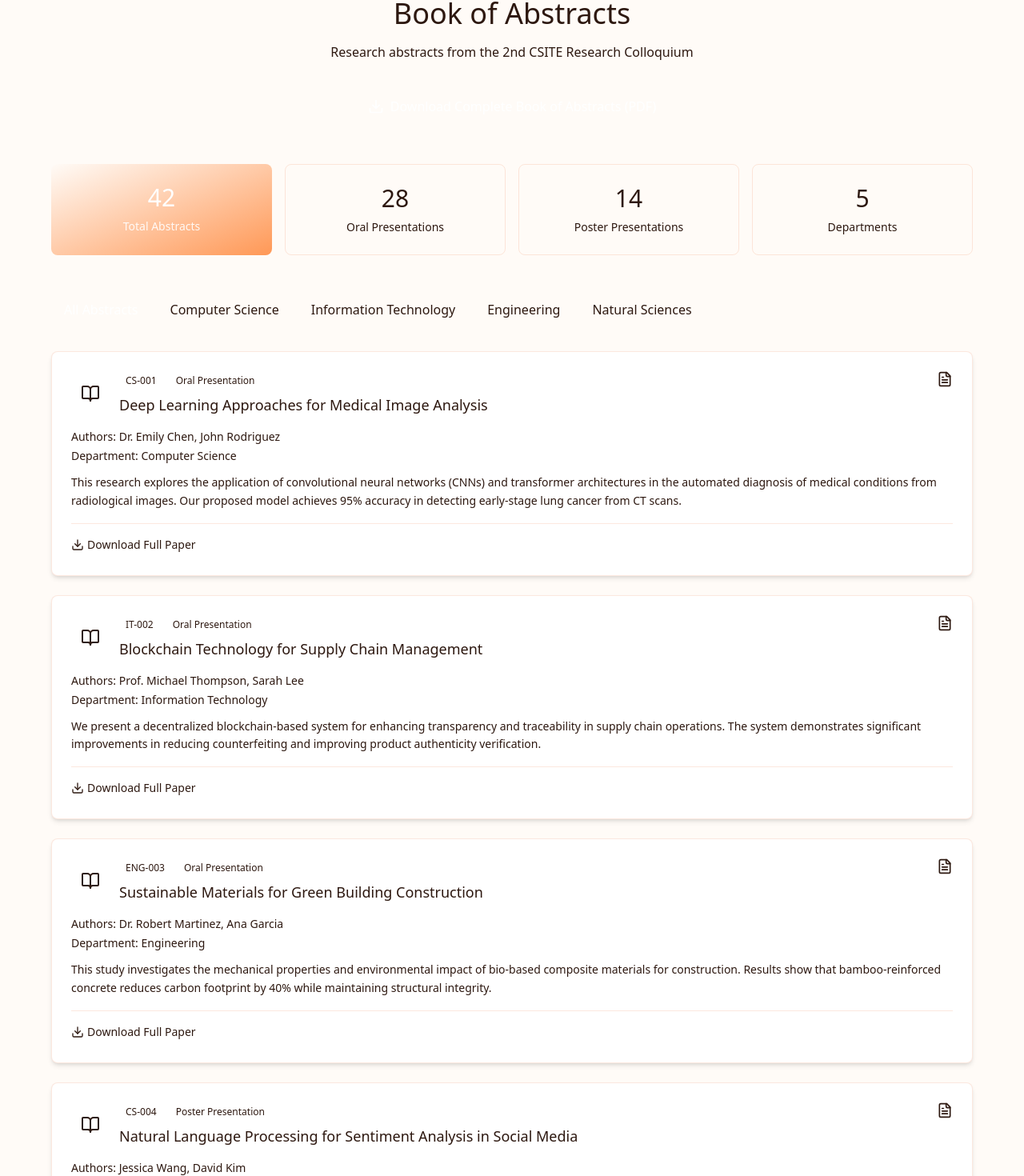
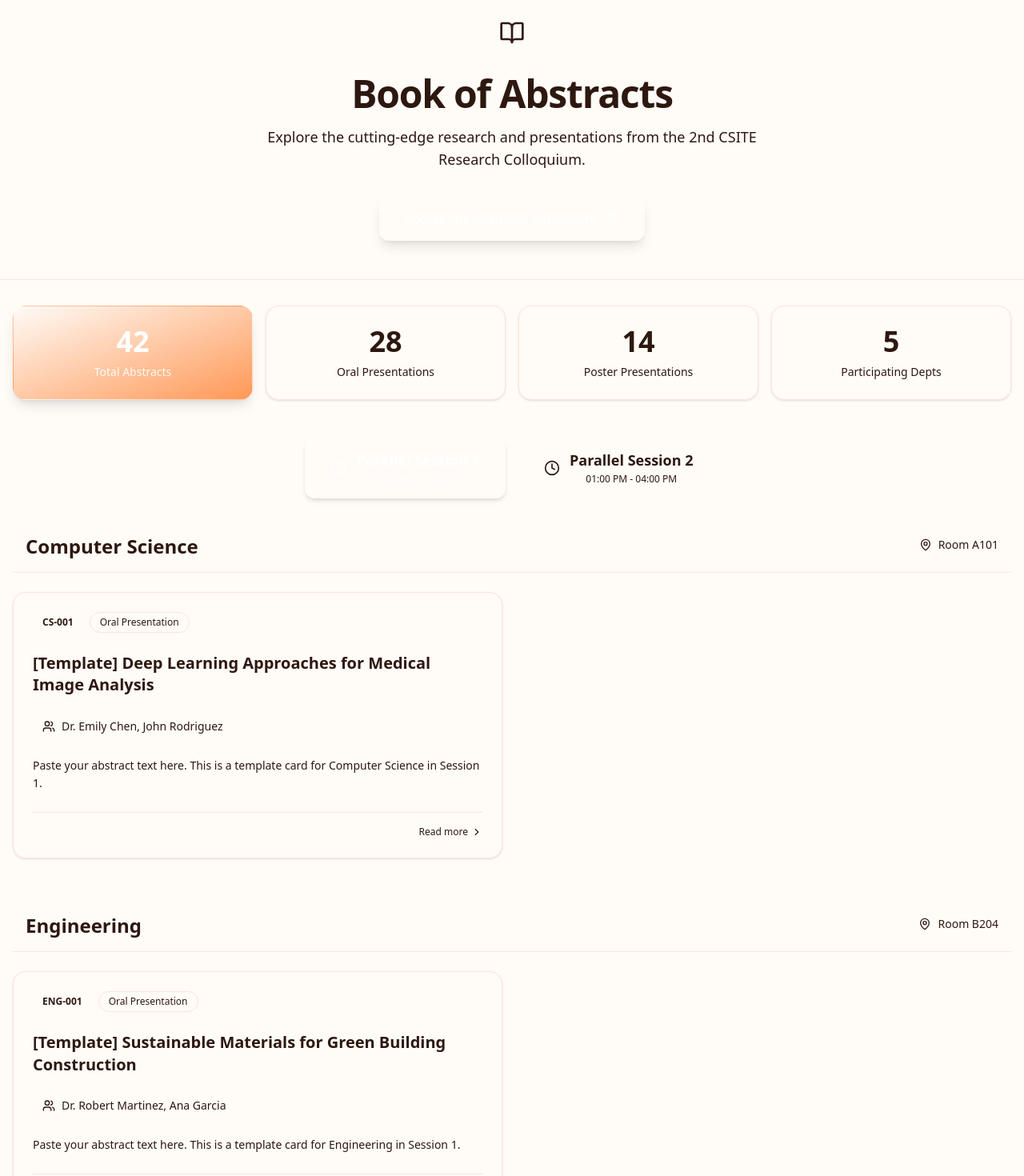
Before and after one commit to 25Andrae/csite-colloquium, a React (Vite) app: page /csite-colloquium/book-of-abstract in a window 1280 px wide. Shown: the part 139-1609 px from the top of the page at 80% size. Built offline with nearby package versions, Linux system fonts and the light colour scheme.

Commit message:
BK ABSTRACT

```diff
--- a/src/app/components/BookOfAbstract.jsx
+++ b/src/app/components/BookOfAbstract.jsx
@@ -1,183 +1,237 @@
-import { BookOpen, Download, FileText } from "lucide-react";
+import React, { useState } from "react";
+import {
+  BookOpen,
+  ExternalLink,
+  Users,
+  MapPin,
+  Clock,
+  ChevronRight
+} from "lucide-react";
 
 export function BookOfAbstract() {
-  const abstracts = [
+  const [activeSession, setActiveSession] = useState("session1");
+
+  // TEMPLATE STRUCTURE: Fill your abstracts in the respective arrays below
+  const conferenceData = {
+    session1: {
+      id: "session1",
+      title: "Parallel Session 1",
+      time: "09:00 AM - 12:00 PM",
+      subjects: [
+        {
+          category: "Computer Science",
+          room: "Room A101",
+          abstracts: [
             {
               id: "CS-001",
-      title: "Deep Learning Approaches for Medical Image Analysis",
+              title: "[Template] Deep Learning Approaches for Medical Image Analysis",
               authors: "Dr. Emily Chen, John Rodriguez",
-      department: "Computer Science",
               type: "Oral Presentation",
-      abstract: "This research explores the application of convolutional neural networks (CNNs) and transformer architectures in the automated diagnosis of medical conditions from radiological images. Our proposed model achieves 95% accuracy in detecting early-stage lung cancer from CT scans.",
+              abstract: "Paste your abstract text here. This is a template card for Computer Science in Session 1.",
+            },
+            // Add more CS abstracts for Session 1 here...
+          ],
         },
         {
-      id: "IT-002",
-      title: "Blockchain Technology for Supply Chain Management",
+          category: "Engineering",
+          room: "Room B204",
+          abstracts: [
+            {
+              id: "ENG-001",
+              title: "[Template] Sustainable Materials for Green Building Construction",
+              authors: "Dr. Robert Martinez, Ana Garcia",
+              type: "Oral Presentation",
+              abstract: "Paste your abstract text here. This is a template card for Engineering in Session 1.",
+            },
+            // Add more Engineering abstracts for Session 1 here...
+          ],
+        },
+      ],
+    },
+    session2: {
+      id: "session2",
+      title: "Parallel Session 2",
+      time: "01:00 PM - 04:00 PM",
+      subjects: [
+        {
+          category: "Information Technology",
+          room: "Room A102",
+          abstracts: [
+            {
+              id: "IT-001",
+              title: "[Template] Blockchain Technology for Supply Chain Management",
               authors: "Prof. Michael Thompson, Sarah Lee",
-      department: "Information Technology",
               type: "Oral Presentation",
-      abstract: "We present a decentralized blockchain-based system for enhancing transparency and traceability in supply chain operations. The system demonstrates significant improvements in reducing counterfeiting and improving product authenticity verification.",
+              abstract: "Paste your abstract text here. This is a template card for IT in Session 2.",
+            },
+            // Add more IT abstracts for Session 2 here...
+          ],
         },
         {
-      id: "ENG-003",
-      title: "Sustainable Materials for Green Building Construction",
-      authors: "Dr. Robert Martinez, Ana Garcia",
-      department: "Engineering",
-      type: "Oral Presentation",
-      abstract: "This study investigates the mechanical properties and environmental impact of bio-based composite materials for construction. Results show that bamboo-reinforced concrete reduces carbon footprint by 40% while maintaining structural integrity.",
+          category: "Natural Sciences",
+          room: "Room C305",
+          abstracts: [
+            {
+              id: "SCI-001",
+              title: "[Template] Biodiversity Assessment Using Environmental DNA Sequencing",
+              authors: "Dr. Patricia Brown, James Wilson",
+              type: "Poster Presentation",
+              abstract: "Paste your abstract text here. This is a template card for Natural Sciences in Session 2.",
             },
-    {
-      id: "CS-004",
-      title: "Natural Language Processing for Sentiment Analysis in Social Media",
-      authors: "Jessica Wang, David Kim",
-      department: "Computer Science",
-      type: "Poster Presentation",
-      abstract: "We develop a transformer-based model for real-time sentiment analysis of multilingual social media posts. The model achieves state-of-the-art performance across 15 languages with an F1-score of 0.92.",
+            // Add more Natural Science abstracts for Session 2 here...
+          ],
         },
-    {
-      id: "SCI-005",
-      title: "Biodiversity Assessment Using Environmental DNA Sequencing",
-      authors: "Dr. Patricia Brown, James Wilson",
-      department: "Natural Sciences",
-      type: "Oral Presentation",
-      abstract: "Our research employs metabarcoding techniques to assess aquatic biodiversity in urban water systems. The study identifies 127 species including 12 previously undocumented in the region.",
+      ],
     },
-    {
-      id: "IT-006",
-      title: "Cybersecurity Framework for IoT Devices in Smart Homes",
-      authors: "Prof. Kevin Zhang, Lisa Anderson",
-      department: "Information Technology",
-      type: "Poster Presentation",
-      abstract: "This work proposes a lightweight authentication protocol for IoT devices that reduces computational overhead by 60% while maintaining robust security against common attack vectors.",
-    },
-    {
-      id: "ENG-007",
-      title: "Optimization of Renewable Energy Systems Using AI",
-      authors: "Dr. Maria Gonzales, Tom Harris",
-      department: "Engineering",
-      type: "Oral Presentation",
-      abstract: "We present an AI-driven optimization framework for hybrid renewable energy systems that maximizes efficiency and minimizes cost. Field tests show 35% improvement in energy utilization.",
-    },
-    {
-      id: "CS-008",
-      title: "Quantum Computing Algorithms for Cryptography",
-      authors: "Prof. Richard Taylor, Emma Davis",
-      department: "Computer Science",
-      type: "Poster Presentation",
-      abstract: "This research explores post-quantum cryptographic algorithms resistant to attacks from quantum computers. Our proposed scheme demonstrates security against Shor's and Grover's algorithms.",
-    },
-  ];
+  };
+
+  const currentSessionData = conferenceData[activeSession];
 
   return (
-    <div className="container mx-auto px-4 py-12">
-      <div className="max-w-6xl mx-auto">
-        <div className="text-center mb-12">
-          <h1 className="text-4xl mb-4 text-primary">Book of Abstracts</h1>
-          <p className="text-muted-foreground mb-8">
-            Research abstracts from the 2nd CSITE Research Colloquium
+    <div className="min-h-screen bg-background text-foreground pb-12">
+      {/* Hero Section */}
+      <div className="bg-secondary/50 border-b border-border pt-16 pb-12 px-4 mb-8">
+        <div className="max-w-6xl mx-auto text-center">
+          <div className="inline-flex items-center justify-center p-3 bg-primary/10 rounded-2xl mb-6">
+            <BookOpen className="text-primary w-8 h-8" />
+          </div>
+          <h1 className="text-4xl md:text-5xl font-bold mb-4 text-primary tracking-tight">
+            Book of Abstracts
+          </h1>
+          <p className="text-muted-foreground text-lg mb-8 max-w-2xl mx-auto">
+            Explore the cutting-edge research and presentations from the 2nd CSITE Research Colloquium.
           </p>
-          <button className="bg-primary text-white px-6 py-3 rounded-lg hover:bg-primary/90 transition-colors inline-flex items-center gap-2">
-            <Download size={20} />
-            Download Complete Book of Abstracts (PDF)
-          </button>
-        </div>
 
-        {/* Statistics */}
-        <div className="grid md:grid-cols-4 gap-4 mb-12">
-          <div className="bg-gradient-to-br from-primary to-[#ff9856] text-white rounded-lg p-6 text-center">
-            <div className="text-3xl mb-2">42</div>
-            <div className="text-sm opacity-90">Total Abstracts</div>
-          </div>
-          <div className="bg-secondary rounded-lg p-6 text-center border border-border">
-            <div className="text-3xl mb-2 text-primary">28</div>
-            <div className="text-sm text-muted-foreground">Oral Presentations</div>
-          </div>
-          <div className="bg-secondary rounded-lg p-6 text-center border border-border">
-            <div className="text-3xl mb-2 text-primary">14</div>
-            <div className="text-sm text-muted-foreground">Poster Presentations</div>
-          </div>
-          <div className="bg-secondary rounded-lg p-6 text-center border border-border">
-            <div className="text-3xl mb-2 text-primary">5</div>
-            <div className="text-sm text-muted-foreground">Departments</div>
+          {/* Google Drive Link Button */}
+          <a
+            href="https://drive.google.com/your-link-here"
+            target="_blank"
+            rel="noopener noreferrer"
+            className="inline-flex items-center gap-2 bg-primary text-white px-8 py-4 rounded-xl hover:bg-primary/90 hover:scale-105 transition-all duration-300 font-medium shadow-lg shadow-primary/25"
+          >
+            Access Full Abstracts Repository
+            <ExternalLink size={20} />
+          </a>
         </div>
       </div>
 
-        {/* Filter Tabs */}
-        <div className="flex flex-wrap gap-2 mb-8">
-          <button className="px-4 py-2 bg-primary text-white rounded-lg">All Abstracts</button>
-          <button className="px-4 py-2 bg-secondary text-secondary-foreground rounded-lg hover:bg-accent transition-colors">
-            Computer Science
-          </button>
-          <button className="px-4 py-2 bg-secondary text-secondary-foreground rounded-lg hover:bg-accent transition-colors">
-            Information Technology
-          </button>
-          <button className="px-4 py-2 bg-secondary text-secondary-foreground rounded-lg hover:bg-accent transition-colors">
-            Engineering
-          </button>
-          <button className="px-4 py-2 bg-secondary text-secondary-foreground rounded-lg hover:bg-accent transition-colors">
-            Natural Sciences
-          </button>
+      <div className="max-w-7xl mx-auto px-4">
+        {/* Statistics Row */}
+        <div className="grid grid-cols-2 md:grid-cols-4 gap-4 mb-12">
+          {[
+            { label: "Total Abstracts", value: "42", highlight: true },
+            { label: "Oral Presentations", value: "28" },
+            { label: "Poster Presentations", value: "14" },
+            { label: "Participating Depts", value: "5" }
+          ].map((stat, idx) => (
+            <div
+              key={idx}
+              className={`rounded-2xl p-6 text-center border transition-transform hover:-translate-y-1 ${
+                stat.highlight
+                  ? "bg-gradient-to-br from-primary to-[#ff9856] text-white border-transparent shadow-lg"
+                  : "bg-card border-border shadow-sm"
+              }`}
+            >
+              <div className={`text-4xl font-bold mb-2 ${!stat.highlight && "text-primary"}`}>
+                {stat.value}
               </div>
-
-        {/* Abstracts List */}
-        <div className="space-y-6">
-          {abstracts.map((abstract) => (
-            <div
-              key={abstract.id}
-              className="bg-white rounded-lg p-6 shadow-md border border-border hover:shadow-lg transition-shadow"
-            >
-              <div className="flex items-start justify-between mb-4">
-                <div className="flex items-center gap-3">
-                  <div className="bg-primary/10 p-3 rounded-lg">
-                    <BookOpen className="text-primary" size={24} />
-                  </div>
-                  <div>
-                    <div className="flex items-center gap-2 mb-1">
-                      <span className="text-xs bg-primary/20 text-primary px-2 py-1 rounded">
-                        {abstract.id}
-                      </span>
-                      <span className="text-xs bg-secondary text-secondary-foreground px-2 py-1 rounded">
-                        {abstract.type}
-                      </span>
-                    </div>
-                    <h3 className="text-lg">{abstract.title}</h3>
-                  </div>
-                </div>
-                <button className="text-primary hover:text-primary/80 transition-colors">
-                  <FileText size={20} />
-                </button>
-              </div>
-
-              <div className="mb-3">
-                <p className="text-sm text-muted-foreground mb-1">
-                  <span className="font-medium">Authors:</span> {abstract.authors}
-                </p>
-                <p className="text-sm text-muted-foreground">
-                  <span className="font-medium">Department:</span> {abstract.department}
-                </p>
-              </div>
-
-              <p className="text-muted-foreground text-sm leading-relaxed">
-                {abstract.abstract}
-              </p>
-
-              <div className="mt-4 pt-4 border-t border-border">
-                <button className="text-primary text-sm hover:underline inline-flex items-center gap-1">
-                  <Download size={16} />
-                  Download Full Paper
-                </button>
+              <div className={`text-sm font-medium ${stat.highlight ? "text-white/90" : "text-muted-foreground"}`}>
+                {stat.label}
               </div>
             </div>
           ))}
         </div>
 
-        {/* Note */}
-        <div className="bg-secondary rounded-lg p-6 mt-12">
-          <h3 className="mb-3 text-primary">Note</h3>
-          <p className="text-muted-foreground text-sm">
-            The abstracts displayed here are a sample selection. The complete Book of Abstracts
-            containing all 42 submissions is available for download. For inquiries about specific
-            research papers, please contact the respective authors or the organizing committee.
+        {/* Session Toggle Tabs */}
+        <div className="flex flex-wrap gap-4 mb-10 justify-center">
+          {Object.values(conferenceData).map((session) => (
+            <button
+              key={session.id}
+              onClick={() => setActiveSession(session.id)}
+              className={`relative px-8 py-4 rounded-xl font-semibold text-lg transition-all duration-300 flex items-center gap-3 ${
+                activeSession === session.id
+                  ? "bg-primary text-white shadow-md"
+                  : "bg-secondary text-secondary-foreground hover:bg-primary/10 hover:text-primary"
+              }`}
+            >
+              <Clock size={20} className={activeSession === session.id ? "text-white/80" : "text-muted-foreground"} />
+              <div>
+                <div className="leading-tight">{session.title}</div>
+                <div className={`text-xs font-normal mt-1 ${activeSession === session.id ? "text-white/80" : "text-muted-foreground"}`}>
+                  {session.time}
+                </div>
+              </div>
+            </button>
+          ))}
+        </div>
+
+        {/* Content Area grouped by Subject */}
+        <div className="space-y-16 animate-in fade-in slide-in-from-bottom-4 duration-500">
+          {currentSessionData.subjects.map((subject, sIdx) => (
+            <div key={sIdx} className="space-y-6">
+              {/* Subject Header */}
+              <div className="flex flex-col md:flex-row md:items-end justify-between border-b border-border pb-4 gap-4">
+                <div>
+                  <h2 className="text-2xl font-bold text-foreground flex items-center gap-2">
+                    <span className="w-2 h-8 bg-primary rounded-full"></span>
+                    {subject.category}
+                  </h2>
+                </div>
+                <div className="flex items-center gap-2 text-sm text-muted-foreground bg-secondary px-4 py-2 rounded-lg">
+                  <MapPin size={16} className="text-primary" />
+                  {subject.room}
+                </div>
+              </div>
+
+              {/* Abstracts Grid */}
+              <div className="grid md:grid-cols-2 gap-6">
+                {subject.abstracts.map((abstract) => (
+                  <div
+                    key={abstract.id}
+                    className="group bg-card rounded-2xl p-6 shadow-sm border border-border hover:shadow-xl hover:border-primary/30 transition-all duration-300 flex flex-col h-full"
+                  >
+                    <div className="flex items-start justify-between mb-4">
+                      <div className="flex items-center gap-2 mb-2">
+                        <span className="text-xs font-bold bg-primary/10 text-primary px-3 py-1 rounded-full">
+                          {abstract.id}
+                        </span>
+                        <span className="text-xs font-medium bg-secondary text-secondary-foreground border border-border px-3 py-1 rounded-full">
+                          {abstract.type}
+                        </span>
+                      </div>
+                    </div>
+
+                    <h3 className="text-xl font-semibold mb-4 leading-snug group-hover:text-primary transition-colors">
+                      {abstract.title}
+                    </h3>
+
+                    <div className="flex items-center gap-2 mb-4 text-sm text-muted-foreground bg-secondary/50 p-3 rounded-lg">
+                      <Users size={16} className="text-primary shrink-0" />
+                      <span className="line-clamp-1">{abstract.authors}</span>
+                    </div>
+
+                    <p className="text-muted-foreground text-sm leading-relaxed flex-grow">
+                      {abstract.abstract}
+                    </p>
+
+                    <div className="mt-6 pt-4 border-t border-border flex items-center justify-end">
+                      <div className="text-xs font-medium text-muted-foreground flex items-center gap-1 group-hover:text-primary transition-colors">
+                        Read more <ChevronRight size={14} />
+                      </div>
+                    </div>
+                  </div>
+                ))}
+              </div>
+            </div>
+          ))}
+        </div>
+
+        {/* Footer Note */}
+        <div className="bg-primary/5 rounded-2xl p-6 mt-16 border border-primary/20 text-center">
+          <h3 className="mb-2 font-semibold text-primary">Need more information?</h3>
+          <p className="text-muted-foreground text-sm max-w-3xl mx-auto">
+            The abstracts displayed above are organized by parallel sessions. To view the complete documentation,
+            methodologies, and comprehensive data, please access the full repository via the Google Drive link at the top of the page.
           </p>
         </div>
       </div>
```
Also changed, not shown: 1 other file (tests, documents, lock files or other folders). Lines whose indentation alone changed are shown as unchanged.
